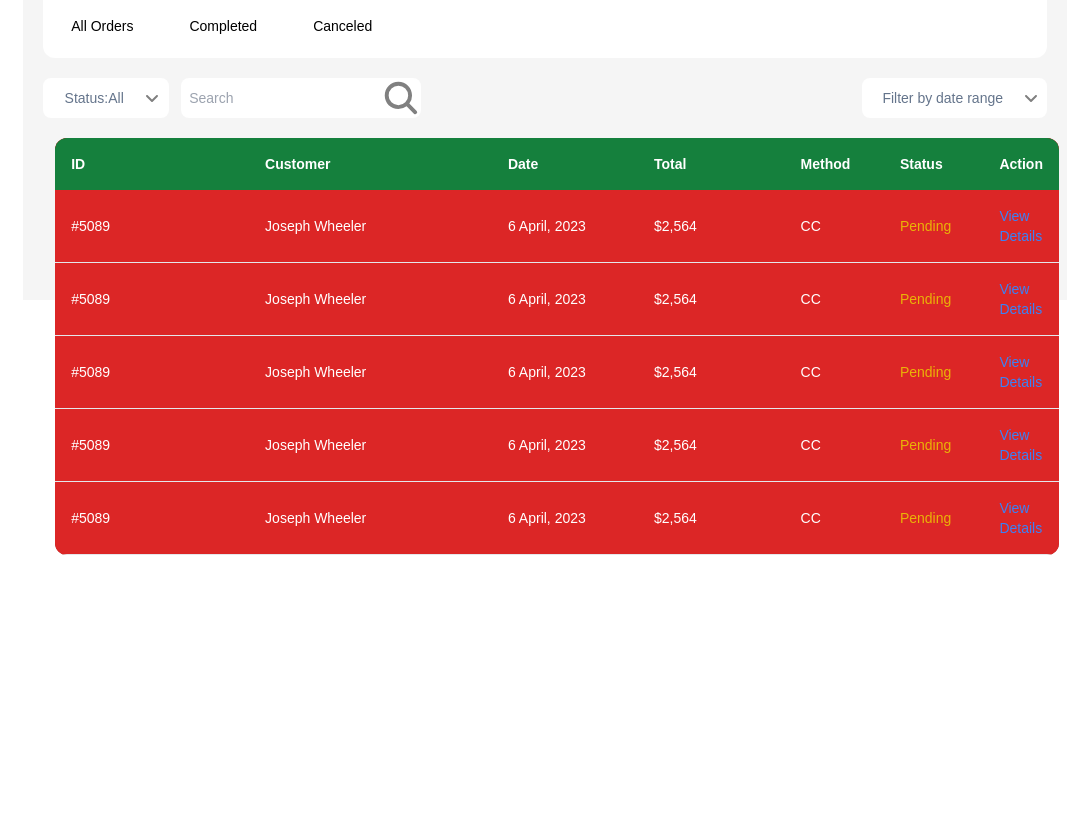
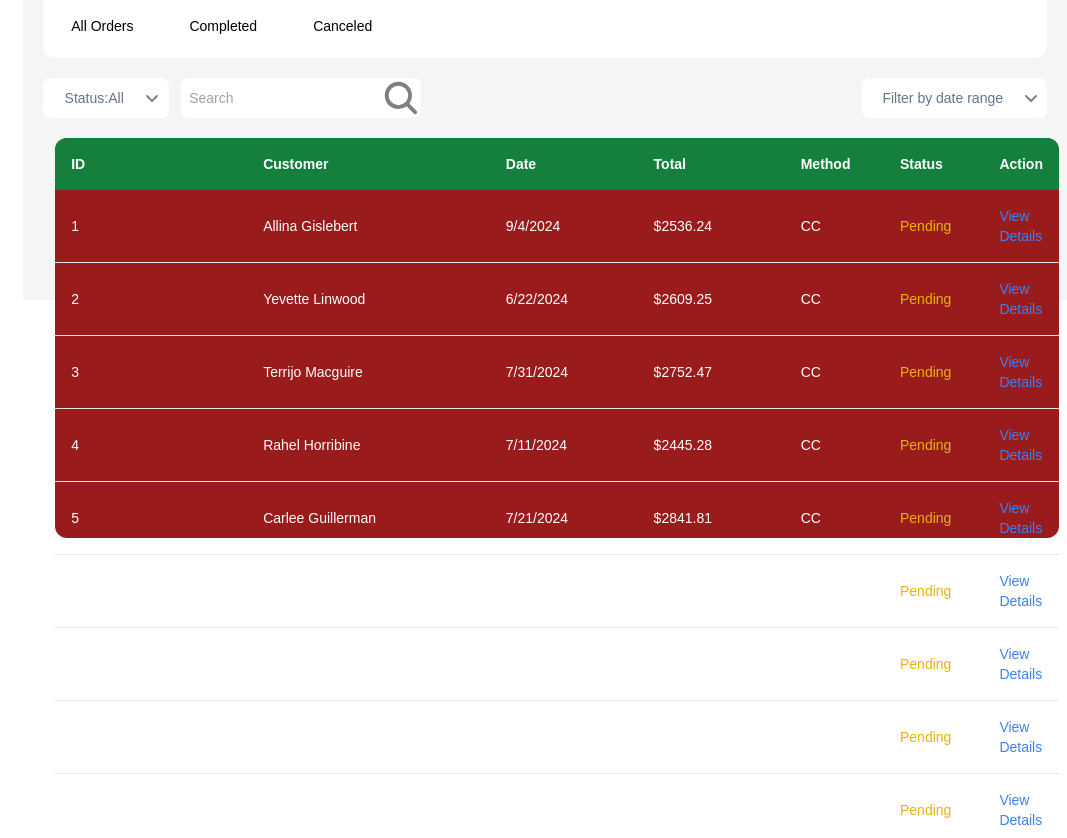
Before and after one commit to Manjil00/jobins-frontend-challange, a React (Create React App) app: page / in a window 1280 px wide. Shown: the part 500-1338 px from the top of the page, without its empty margins (213-1280 px from the left). Before the commit the page ends 1055 px from the top, so only its background shows below. Built offline with nearby package versions, Linux system fonts and the light colour scheme.

Commit message:
displayingMockList

```diff
--- a/src/App.js
+++ b/src/App.js
@@ -9,18 +9,10 @@ import TopNav from './Components/TopNav';
 import Section3 from './Components/Section3';
 // import Progressbar from './Components/Progressbar';
 
-
+//MOCKDATA
+import {mockdata} from './mockdata';
 
 const App = () => {
-
-  const data = [
-    { id: '#5089', customer: 'Joseph Wheeler', date: '6 April, 2023', total: '$2,564', method: 'CC', status: 'Pending' },
-    { id: '#5089', customer: 'Joseph Wheeler', date: '6 April, 2023', total: '$2,564', method: 'CC', status: 'Pending' },
-    { id: '#5089', customer: 'Joseph Wheeler', date: '6 April, 2023', total: '$2,564', method: 'CC', status: 'Pending' },
-    { id: '#5089', customer: 'Joseph Wheeler', date: '6 April, 2023', total: '$2,564', method: 'CC', status: 'Pending' },
-    { id: '#5089', customer: 'Joseph Wheeler', date: '6 April, 2023', total: '$2,564', method: 'CC', status: 'Pending' }
-  ];
-
 
   return (
     <div>
@@ -34,9 +26,9 @@ const App = () => {
     <Section2/>
     <Section3/>
 
-    <div className="Section4 mt-5 greytext bg-red-800 h-[400px]] w-full rounded-xl">
-      <div className="bgtable text-white  h-auto w-full overflow-x-auto rounded-xl overflow-hidden">
-        <table className='LIST min-w-full bg-red-600 '>
+    <div className="Section4 mt-5 greytext bg-red-800 h-[400px] w-full rounded-xl">
+      <div className="bgtable text-white  h-[700px] w-full overflow-x-auto rounded-xl overflow-hidden">
+        <table className='LIST min-w-full'>
         <thead>
             <tr className="w-full text-left bg-green-700">
               <th className="p-2 md:p-4">ID</th>
@@ -49,14 +41,14 @@ const App = () => {
             </tr>
           </thead>
           <tbody>
-            {data.map((row, index) => (
-              <tr key={index} className="border-b">
-                <td className="p-2 md:p-4 w-[20%]">{row.id}</td>
-                <td className="p-2 md:p-4 w-[25%]">{row.customer}</td>
-                <td className="p-2 md:p-4 w-[15%]">{row.date}</td>
-                <td className="p-2 md:p-4 w-[15%]">{row.total}</td>
-                <td className="p-2 md:p-4 w-[10%]">{row.method}</td>
-                <td className="p-2 md:p-4 w-[10%] text-yellow-500">{row.status}</td>
+            {mockdata.map((item,ID) => (
+              <tr key={item.ID} className="border-b">
+                <td className="p-2 md:p-4 w-[20%]">{item.ID}</td>
+                <td className="p-2 md:p-4 w-[25%]">{item.Customer}</td>
+                <td className="p-2 md:p-4 w-[15%]">{item.Date}</td>
+                <td className="p-2 md:p-4 w-[15%]">{item.Total}</td>
+                <td className="p-2 md:p-4 w-[10%]">{item.Method}</td>
+                <td className="p-2 md:p-4 w-[10%] text-yellow-500">{item.Status}</td>
                 <td className="p-2 md:p-4 w-[10%] text-blue-500 cursor-pointer">View Details</td>
               </tr>
             ))}
```
